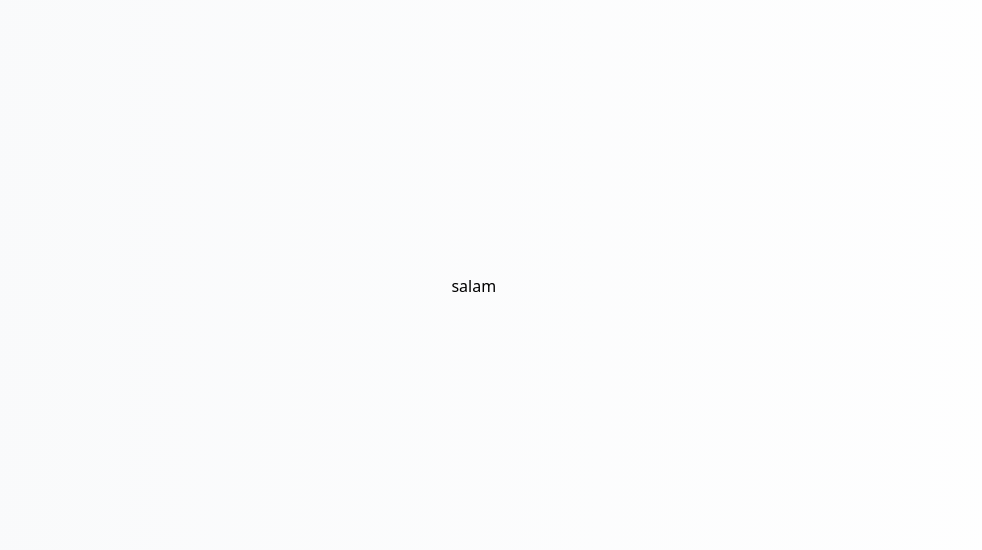
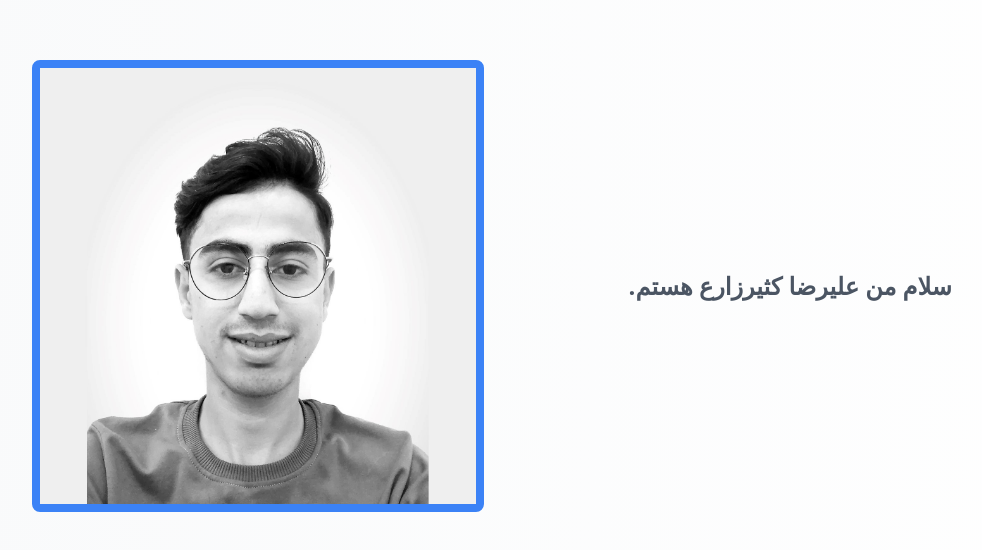
Before and after one commit to alirezakasirzare/kasirzare-2, a React (Create React App) app: page / in a window 1280 px wide. Shown: the part 114-664 px from the top of the page, without its empty margins (297-1279 px from the left). Built offline with nearby package versions, Linux system fonts and the light colour scheme.

Commit message:
add profile section

```diff
--- a/package.json
+++ b/package.json
@@ -12,6 +12,7 @@
     "@types/react-dom": "^18.0.0",
     "react": "^18.2.0",
     "react-dom": "^18.2.0",
+    "react-icons": "^4.8.0",
     "react-scripts": "5.0.1",
     "typescript": "^4.4.2",
     "web-vitals": "^2.1.0"
@@ -41,6 +42,7 @@
     ]
   },
   "devDependencies": {
+    "@types/react-icons": "^3.0.0",
     "tailwind-styled-components": "^2.2.0",
     "tailwindcss": "^3.2.7"
   }
--- a/src/components/Screen.tsx
+++ b/src/components/Screen.tsx
@@ -1,6 +1,6 @@
 import tw from 'tailwind-styled-components';
 import Sidebar from './layout/Sidebar';
-import CardContainer from './card/CardContainer';
+import Profile from './sections/Profile';
 
 const Container = tw.aside`
   flex
@@ -12,7 +12,7 @@ function Screen() {
   return (
     <Container>
       <Sidebar />
-      <CardContainer title="salam">salam</CardContainer>
+      <Profile />
     </Container>
   );
 }
--- a/src/components/card/CardContainer.tsx
+++ b/src/components/card/CardContainer.tsx
@@ -8,6 +8,13 @@ const Container = tw.aside`
 
 const Item = tw.div`
   w-1/2
+  text-center
+`;
+
+const Title = tw.div`
+  font-bold
+  text-2xl
+  text-gray-600
 `;
 
 interface CardContainerProps {
@@ -20,7 +27,9 @@ function CardContainer(props: CardContainerProps) {
 
   return (
     <Container>
-      <Item>{title}</Item>
+      <Item>
+        <Title>{title}</Title>
+      </Item>
       <Item>{children}</Item>
     </Container>
   );
--- a/src/components/layout/Sidebar.tsx
+++ b/src/components/layout/Sidebar.tsx
@@ -1,4 +1,6 @@
 import tw from 'tailwind-styled-components';
+
+import { FaAngleDown, FaAngleUp } from 'react-icons/fa';
 
 const Aside = tw.aside`
   bg-blue-500
@@ -7,12 +9,30 @@ const Aside = tw.aside`
   flex flex-col justify-between items-center
 `;
 
+const Button = tw.button`
+  transition-all
+  bg-white/30 hover:bg-white/40
+  text-white
+  text-lg
+  p-3
+  rounded-full
+`;
+
+const Text = tw.div`
+  text-sm
+  text-white/80
+`;
+
 function Sidebar() {
   return (
     <Aside>
-      <div>top</div>
-      <div>top</div>
-      <div>top</div>
+      <Button>
+        <FaAngleUp />
+      </Button>
+      <Text>7 / 1</Text>
+      <Button>
+        <FaAngleDown />
+      </Button>
     </Aside>
   );
 }
--- /dev/null
+++ b/src/components/sections/Profile.tsx
@@ -0,0 +1,21 @@
+import tw from 'tailwind-styled-components';
+import CardContainer from '../card/CardContainer';
+import profileImage from '../../assets/images/alirezakasirzare.jpg';
+
+const Image = tw.img`
+  w-full
+  h-full
+  border-8 border-blue-500 rounded-lg
+`;
+
+function Profile() {
+  const title = `سلام من علیرضا کثیرزارع هستم.`;
+
+  return (
+    <CardContainer title={title}>
+      <Image src={profileImage} />
+    </CardContainer>
+  );
+}
+
+export default Profile;
```
Also changed, not shown: src/assets/images/alirezakasirzare.jpg (added), 1 other file (tests, documents, lock files or other folders).
